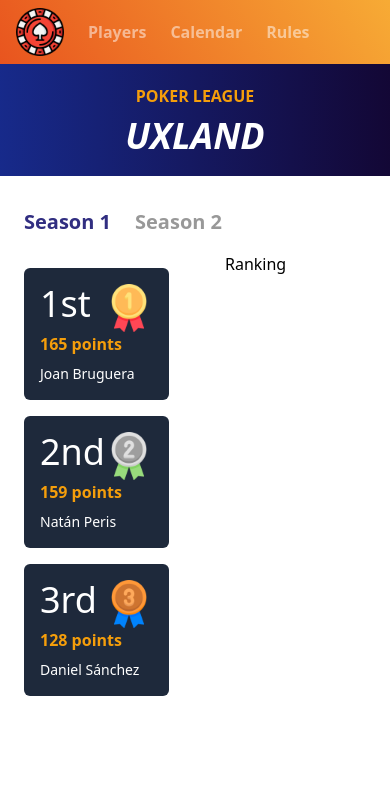
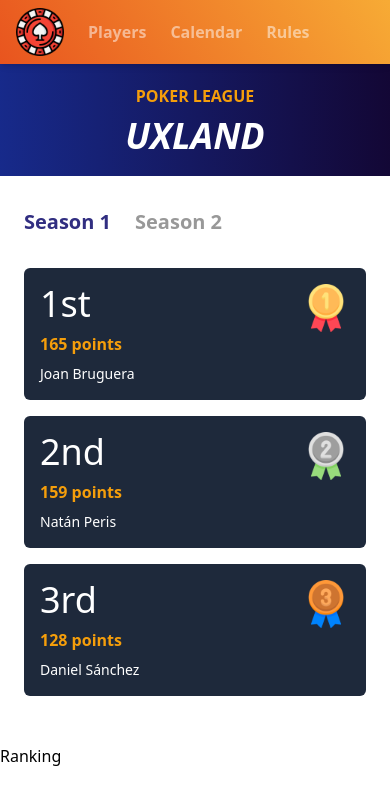
Before and after one commit to dguasch89/poker-league, a React (Vite) app: page / in a window 390 px wide. Shown: the top 804 px of the page. Built offline with nearby package versions, Linux system fonts and the light colour scheme.

Commit message:
header fixed

```diff
--- a/src/App.tsx
+++ b/src/App.tsx
@@ -5,10 +5,10 @@ import {Navbar} from './views/Navbar';
 function App() {
   return (
     <div className="App">
-      <header className="flex flex-row items-center gap-5 bg-amber-600 p-4 pt-2 pb-2">
+      <header className="shadow-md fixed w-full h-16 z-10 flex flex-row items-center gap-5 bg-amber-600 p-4 pt-2 pb-2">
         <Navbar />
       </header>
-      <main>
+      <main className="pt-16">
         <AppRouter />
       </main>
     </div>
--- a/src/views/HomePage/HomePage.tsx
+++ b/src/views/HomePage/HomePage.tsx
@@ -35,7 +35,7 @@ export function HomePage() {
         </div>
       </div>
       {seasonSelected === 1 && (
-        <div className="flex flex-row gap-8">
+        <div className="flex flex-col sm:flex-row gap-8">
           <section className="flex flex-col sm:flex-row items-center gap-4 p-4 pl-6 pr-6">
             <div className="flex flex-col w-full sm:w-auto p-4 text-white bg-slate-800 rounded-md sm:min-w">
               <div className="flex flex-row justify-between sm:gap-12">
```
